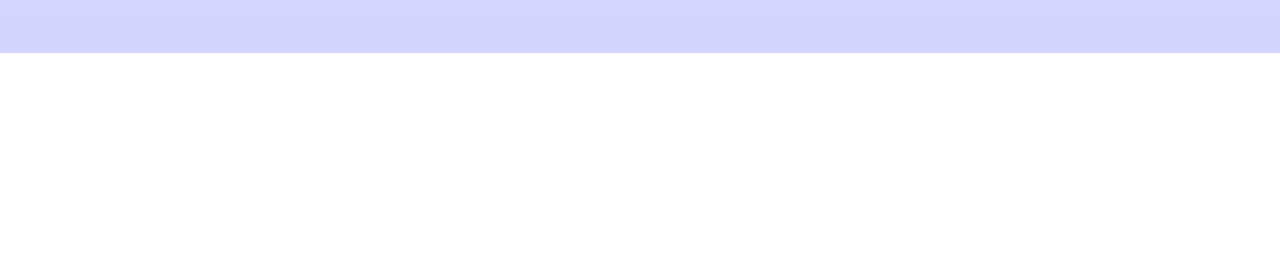
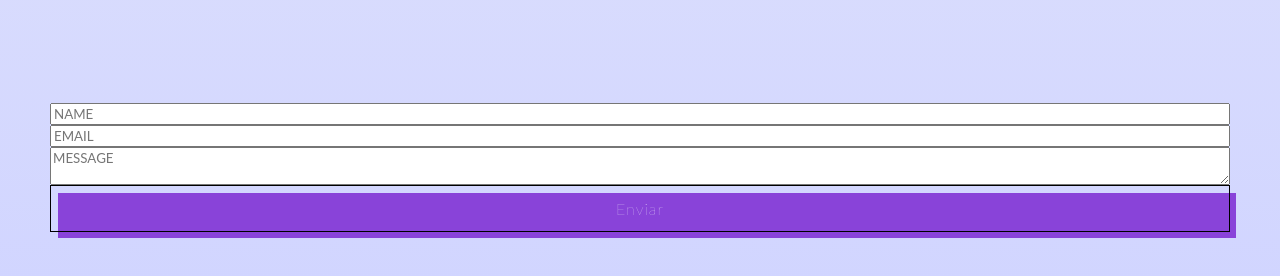
Before and after one commit to AndreTGama/portfolio, a React (Create React App) app: page / in a window 1280 px wide. Shown: the part 1294-1570 px from the top of the page. Before the commit the page ends 1347 px from the top, so only its background shows below. Built offline with nearby package versions, Linux system fonts and the light colour scheme.

Commit message:
create form contact

```diff
--- a/src/components/Button/Drop/Index.tsx
+++ b/src/components/Button/Drop/Anchor/Index.tsx
@@ -8,7 +8,7 @@ type Props = {
     borderColor: string,
     backgroundColor: string
 }
-export function Index({ text, label, url, fontColor, borderColor, backgroundColor } : Props) {
+export default function ButtonAnchor({ text, label, url, fontColor, borderColor, backgroundColor } : Props) {
   return (
     <Style.Button
         target='_blank'
--- /dev/null
+++ b/src/components/Button/Drop/Generic/Index.style.tsx
@@ -0,0 +1,44 @@
+import styled from 'styled-components';
+
+type Props = {
+  fontColor: string,
+  borderColor: string,
+  backgroundColor: string
+}
+
+export const Button = styled.button<Props>`
+  color: ${props => props.fontColor};
+  font-size: 16px;
+  font-weight: 200;
+  letter-spacing: 1px;
+  padding: 13px 20px 13px;
+  outline: 0;
+  border: 1px solid ${props => props.borderColor};
+  cursor: pointer;
+  position: relative;
+  background-color: rgba(0, 0, 0, 0);
+  user-select: none;
+  -webkit-user-select: none;
+  touch-action: manipulation;
+
+  &:after {
+    content: "";
+    background-color: ${props => props.backgroundColor};
+    width: 100%;
+    z-index: -1;
+    position: absolute;
+    height: 100%;
+    top: 7px;
+    left: 7px;
+    transition: 0.2s;
+  }
+
+  &:hover:after {
+    top: 0px;
+    left: 0px;
+  }
+
+@media (min-width: 768px) {
+  padding: 13px 50px 13px;
+}
+`
--- /dev/null
+++ b/src/components/Button/Drop/Generic/Index.tsx
@@ -0,0 +1,24 @@
+import * as Style from './Index.style'
+
+type Props = {
+  text: string,
+  label: string,
+  type: "button" | "submit" | "reset",
+  fontColor: string,
+  borderColor: string,
+  backgroundColor: string
+}
+
+export default function ButtonGeneric({ text, label, type, fontColor, borderColor, backgroundColor } : Props) {
+  return (
+    <Style.Button
+        type={type}
+        aria-label={label}
+        fontColor={fontColor}
+        borderColor={borderColor}
+        backgroundColor={backgroundColor}
+    >
+        {text}
+    </Style.Button>
+  );
+}
--- a/src/components/Cards/Fancy/Index.tsx
+++ b/src/components/Cards/Fancy/Index.tsx
@@ -1,5 +1,5 @@
 import Star from '../../Icons/Star/Index'
-import { Index as Button } from '../../Button/Drop/Index'
+import ButtonAnchor from '../../Button/Drop/Anchor/Index'
 import * as Style from './Fancy.style'
 
 type Props = {
@@ -42,7 +42,7 @@ export default function Index({ name, link, stars, language, image, description}
                                         return <span>{`#${item}`}</span>
                                     })}
                                 </Style.Languages>
-                                <Button
+                                <ButtonAnchor
                                     text='Saiba Mais'
                                     label='Botão para redirecionar ao GitHub'
                                     url={link}
--- /dev/null
+++ b/src/components/Contact/Index.tsx
@@ -0,0 +1,9 @@
+import * as Global from '../../styles/global';
+import Form from '../Forms/Contact/Index';
+
+export default function Header(): JSX.Element {
+
+    return (
+        <Form />
+    );
+}
--- /dev/null
+++ b/src/components/Forms/Contact/Index.style.tsx
@@ -0,0 +1,11 @@
+import styled from "styled-components";
+
+export const Container = styled.div`
+    padding: 50px;
+`;
+
+export const Form = styled.form`
+    display: flex;
+    flex-direction: column;
+    width: 100%;
+`;
--- /dev/null
+++ b/src/components/Forms/Contact/Index.tsx
@@ -0,0 +1,23 @@
+import ButtonGeneric from '../../Button/Drop/Generic/Index';
+import * as Style from './Index.style';
+
+export default function Header(): JSX.Element {
+
+    return (
+        <Style.Container>
+            <Style.Form>
+                <input type="text" className="form-control" id="name" placeholder="NAME" name="name" value="" required />
+                <input type="email" className="form-control" id="email" placeholder="EMAIL" name="email" value="" required />
+                <textarea className="form-control" placeholder="MESSAGE" name="message" required></textarea>
+                <ButtonGeneric
+                    text={'Enviar'}
+                    label={'Botão para enviar o formulário'}
+                    type={'submit'}
+                    fontColor={'white'}
+                    borderColor={'black'}
+                    backgroundColor={'rgb(137, 67, 217)'}
+                />
+            </Style.Form>
+        </Style.Container>
+    );
+}
--- a/src/pages/Home/index.tsx
+++ b/src/pages/Home/index.tsx
@@ -2,6 +2,7 @@ import Main from '../../components/Main';
 import Header from '../../components/Header/Header';
 import About from '../../components/About/About';
 import Projects from '../../components/Projects/Index';
+import Contact from '../../components/Contact/Index';
 
 export default function Home() {
     return (
@@ -9,6 +10,7 @@ export default function Home() {
             {/* <Header /> */}
             <About />
             <Projects />
+            <Contact />
         </Main>
     );
 }
```
Also changed, not shown: src/components/Button/Drop/Anchor/Index.style.tsx (renamed from src/components/Button/Drop/Index.style.tsx).
